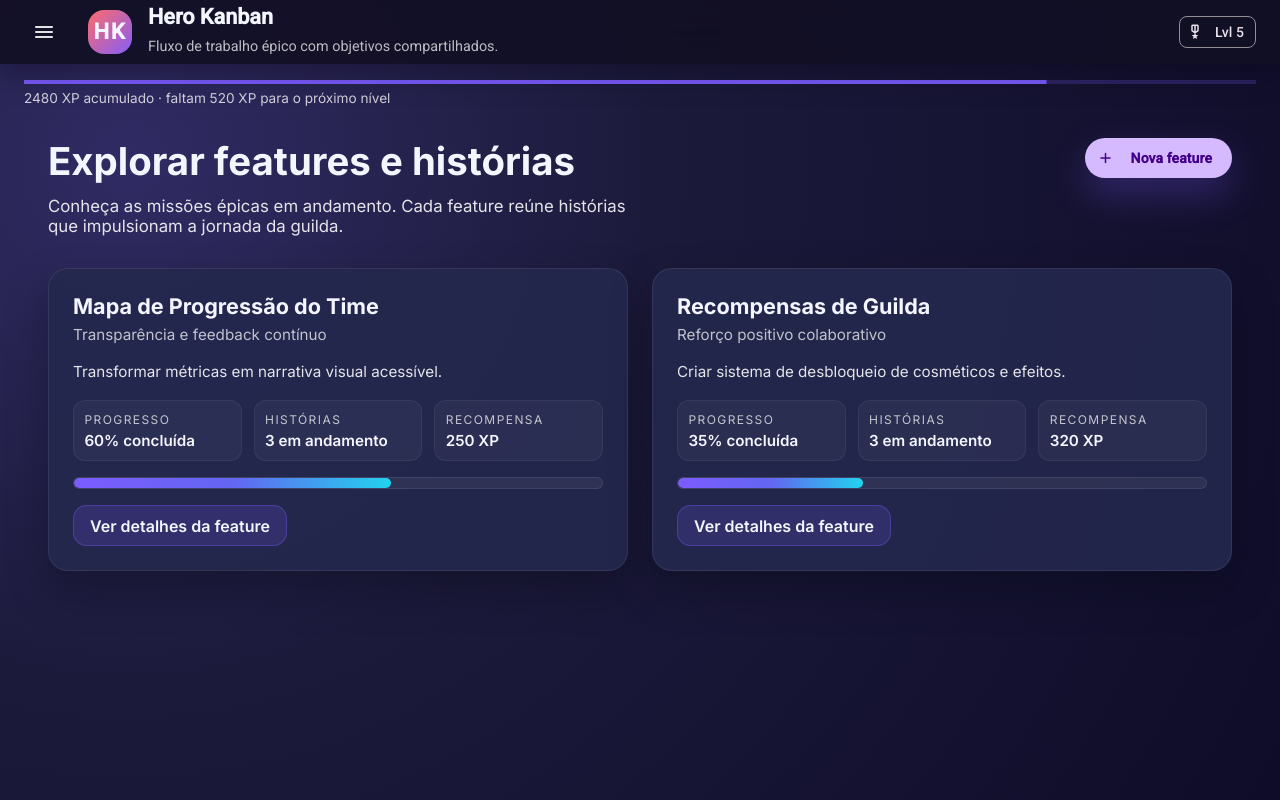
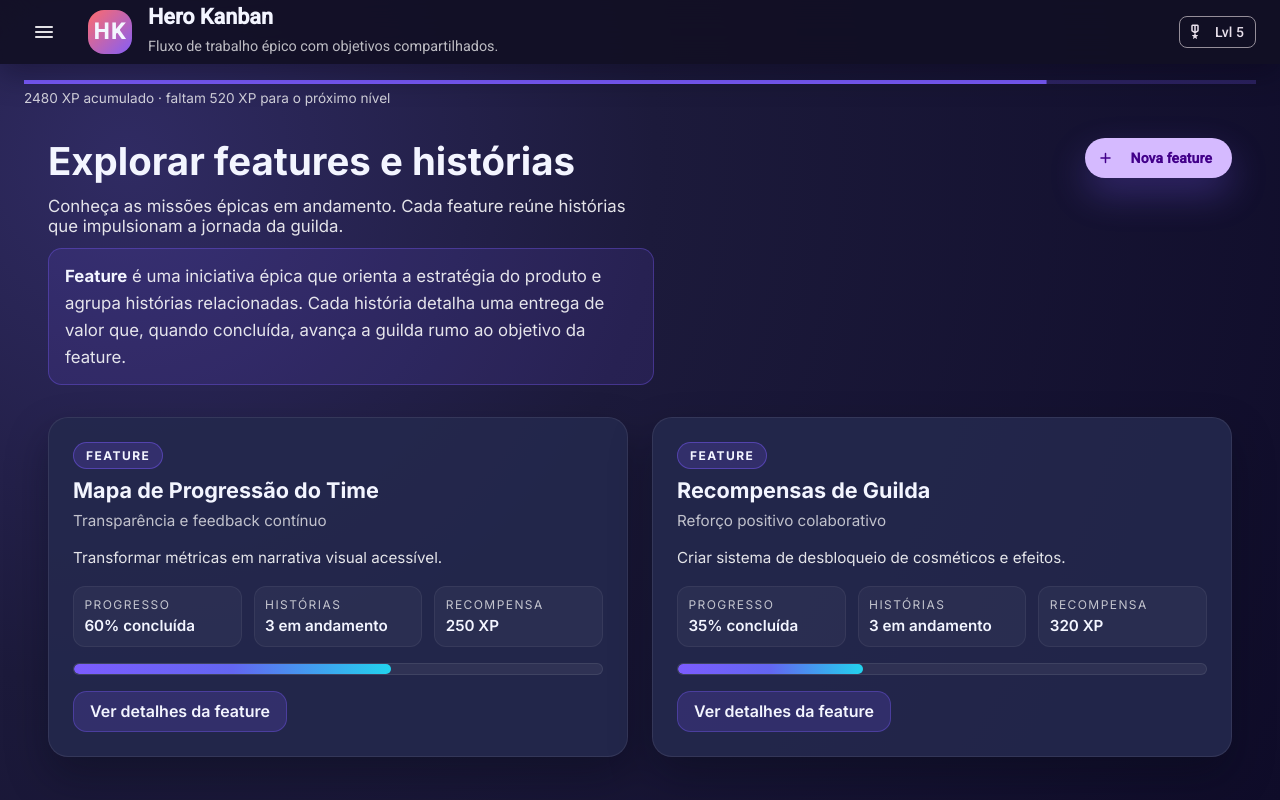
Before and after one commit to PMorais13/hero-kanban, an Angular app: page /features in a window 1280 px wide. Built offline with nearby package versions, Linux system fonts and the light colour scheme.

Commit message:
fix: adicionar rotulos nos cards de feature e historia

```diff
--- a/src/app/features/board/pages/board.page.html
+++ b/src/app/features/board/pages/board.page.html
@@ -87,6 +87,11 @@
     </mat-card>
   </div>
 
+  <p class="board__definition" role="note">
+    <strong>Tarefas</strong> representam os passos táticos para concluir uma história. Elas dividem o trabalho em pequenas ações
+    objetivas, dão visibilidade ao progresso diário e ajudam a planejar quem fará o quê em cada sprint.
+  </p>
+
   <section class="board__toolbar" aria-label="Filtros das tarefas">
     <div class="board__filters" role="region" aria-label="Filtrar tarefas por sprint">
       <mat-form-field appearance="fill" class="board__filter">
--- a/src/app/features/board/pages/board.page.scss
+++ b/src/app/features/board/pages/board.page.scss
@@ -13,6 +13,20 @@
 .board__overview {
   display: grid;
   gap: clamp(1.25rem, 3vw, 2rem);
+}
+
+.board__definition {
+  margin: 0;
+  padding: 0.9rem 1.25rem;
+  border-radius: 1rem;
+  background: rgba(34, 197, 94, 0.12);
+  border: 1px solid rgba(34, 197, 94, 0.32);
+  color: var(--hk-text-secondary);
+  line-height: 1.6;
+}
+
+.board__definition > strong {
+  color: var(--hk-text-primary);
 }
 
 @media (min-width: 1120px) {
--- a/src/app/features/board/pages/story-details/story-details.page.html
+++ b/src/app/features/board/pages/story-details/story-details.page.html
@@ -24,6 +24,10 @@
       <h1 id="story-details-title">{{ details.title }}</h1>
       <p class="story-details__theme">Tema: {{ details.featureTheme }}</p>
       <p class="story-details__mission">{{ details.featureMission }}</p>
+      <p class="story-details__definition" role="note">
+        <strong>Histórias</strong> traduzem necessidades do usuário em uma missão concreta para o squad. Elas descrevem o valor a
+        ser entregue, quem se beneficia e quais critérios indicam que a missão está completa.
+      </p>
     </header>
 
     <section class="story-details__meta" aria-label="Informações gerais da história">
--- a/src/app/features/board/pages/story-details/story-details.page.scss
+++ b/src/app/features/board/pages/story-details/story-details.page.scss
@@ -126,6 +126,20 @@
   margin: 0;
   color: var(--hk-text-muted);
   max-width: 65ch;
+}
+
+.story-details__definition {
+  margin: 0;
+  padding: 0.85rem 1rem;
+  border-radius: 1rem;
+  background: rgba(59, 130, 246, 0.12);
+  border: 1px solid rgba(59, 130, 246, 0.35);
+  color: var(--hk-text-secondary);
+  line-height: 1.6;
+}
+
+.story-details__definition > strong {
+  color: var(--hk-text-primary);
 }
 
 .story-details__meta {
--- a/src/app/features/feature-explorer/pages/feature-catalog.page.html
+++ b/src/app/features/feature-explorer/pages/feature-catalog.page.html
@@ -4,6 +4,10 @@
       <h1 id="feature-catalog-title">Explorar features e histórias</h1>
       <p>
         Conheça as missões épicas em andamento. Cada feature reúne histórias que impulsionam a jornada da guilda.
+      </p>
+      <p class="catalog__definition" role="note">
+        <strong>Feature</strong> é uma iniciativa épica que orienta a estratégia do produto e agrupa histórias relacionadas.
+        Cada história detalha uma entrega de valor que, quando concluída, avança a guilda rumo ao objetivo da feature.
       </p>
     </div>
     <button type="button" mat-flat-button color="primary" class="catalog__cta" (click)="openCreateFeatureDialog()">
@@ -20,6 +24,7 @@
         class="feature-card"
       >
         <header class="feature-card__header">
+          <span class="feature-card__type" aria-label="Tipo de item">Feature</span>
           <h2>{{ feature.title }}</h2>
           <p class="feature-card__theme">{{ feature.theme }}</p>
         </header>
--- a/src/app/features/feature-explorer/pages/feature-catalog.page.scss
+++ b/src/app/features/feature-explorer/pages/feature-catalog.page.scss
@@ -27,6 +27,20 @@
 .catalog__heading > p {
   margin: 0;
   font-size: 1.05rem;
+}
+
+.catalog__definition {
+  margin: 0;
+  padding: 0.85rem 1rem;
+  border-radius: 0.85rem;
+  background: rgba(124, 92, 255, 0.12);
+  border: 1px solid rgba(124, 92, 255, 0.35);
+  font-size: 0.95rem;
+  line-height: 1.6;
+}
+
+.catalog__definition > strong {
+  color: var(--hk-text-primary);
 }
 
 .catalog__cta {
@@ -66,7 +80,20 @@
 
 .feature-card__header {
   display: grid;
-  gap: 0.35rem;
+  gap: 0.5rem;
+}
+
+.feature-card__type {
+  justify-self: flex-start;
+  padding: 0.3rem 0.75rem;
+  border-radius: 999px;
+  background: rgba(124, 92, 255, 0.18);
+  border: 1px solid rgba(124, 92, 255, 0.45);
+  font-size: 0.75rem;
+  font-weight: 700;
+  text-transform: uppercase;
+  letter-spacing: 0.12em;
+  color: var(--hk-text-primary);
 }
 
 .feature-card__header > h2 {
--- a/src/app/features/feature-explorer/pages/feature-detail.page.html
+++ b/src/app/features/feature-explorer/pages/feature-detail.page.html
@@ -44,8 +44,11 @@
             class="story-card"
           >
             <header class="story-card__header">
-              <span class="story-card__status" [style.backgroundColor]="story.statusColor">{{ story.statusLabel }}</span>
-              <span class="story-card__priority" [style.color]="story.priorityColor">{{ story.priorityLabel }}</span>
+              <span class="story-card__type" aria-label="Tipo de item">História</span>
+              <div class="story-card__badge-row">
+                <span class="story-card__status" [style.backgroundColor]="story.statusColor">{{ story.statusLabel }}</span>
+                <span class="story-card__priority" [style.color]="story.priorityColor">{{ story.priorityLabel }}</span>
+              </div>
             </header>
 
             <h3 class="story-card__title">{{ story.title }}</h3>
--- a/src/app/features/feature-explorer/pages/feature-detail.page.scss
+++ b/src/app/features/feature-explorer/pages/feature-detail.page.scss
@@ -149,9 +149,28 @@
 }
 
 .story-card__header {
+  display: grid;
+  gap: 0.5rem;
+}
+
+.story-card__type {
+  justify-self: flex-start;
+  padding: 0.25rem 0.65rem;
+  border-radius: 999px;
+  background: rgba(99, 102, 241, 0.2);
+  border: 1px solid rgba(99, 102, 241, 0.45);
+  font-size: 0.7rem;
+  font-weight: 700;
+  letter-spacing: 0.12em;
+  text-transform: uppercase;
+  color: var(--hk-text-primary);
+}
+
+.story-card__badge-row {
   display: flex;
   align-items: center;
   justify-content: space-between;
+  gap: 0.75rem;
 }
 
 .story-card__status {
```
